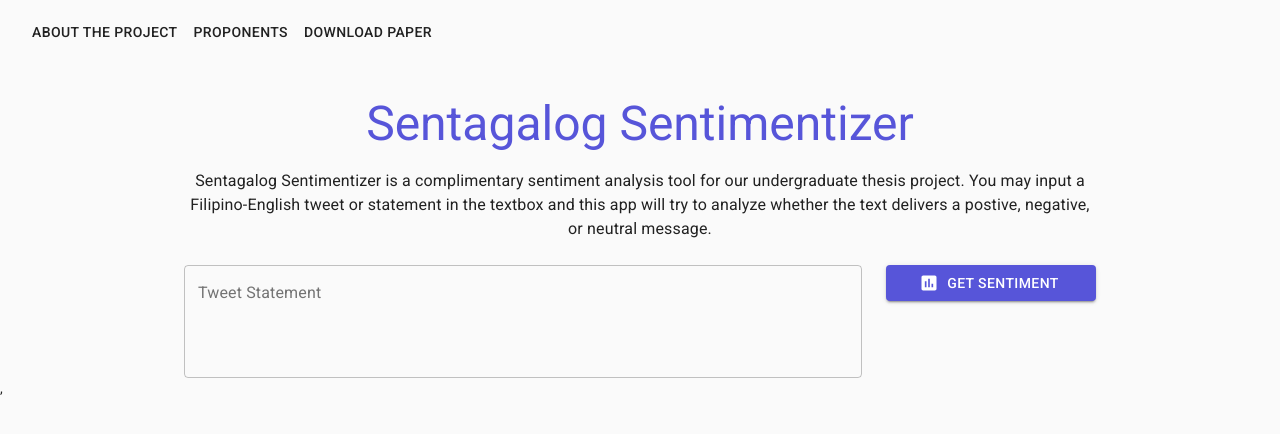
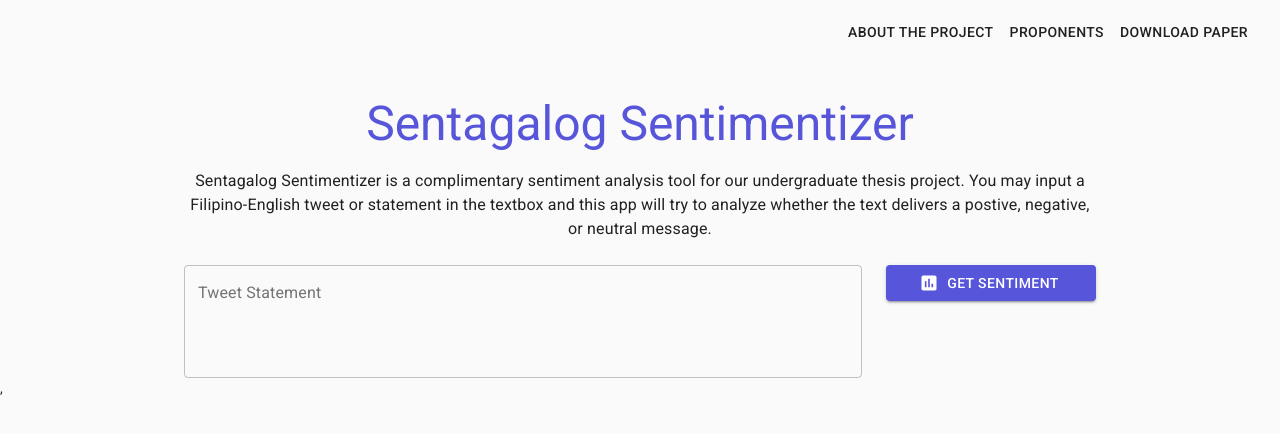
Before and after one commit to kbaldo/sentagalog-sentimentizer, a React (Create React App) app: page / in a window 1280 px wide. Shown: the top 434 px of the page. Built offline with nearby package versions, Linux system fonts and the light colour scheme.

Commit message:
Fix NavigationBar button alignment

```diff
--- a/src/components/shared/NavigationBar.jsx
+++ b/src/components/shared/NavigationBar.jsx
@@ -36,30 +36,26 @@ export default function NavigationBar() {
     <div className={classes.root}>
       {/*<AppBar position="static"> */}
       <Toolbar>
-        <div className={classes.sectionDesktop}>
         <Grid
           direction="row"
           justify="flex-end" // Add it here :)
           container
-            alignItems="center"
+          alignItems="space-between"
         >
-            {/* <Grid item>
-               <IconButton
-                edge="start"
-                className={classes.menuButton}
-                color="inherit"
-                aria-label="menu"
-              >
-                <MenuIcon />
-              </IconButton>
-            </Grid>*/}
+          <div className={classes.sectionDesktop}>
             <Grid item>
               <Button color="inherit">About the project</Button>
               <Button color="inherit">Proponents</Button>
               <Button color="inherit">Download Paper</Button>
             </Grid>
+          </div>
+          {/*<div className={classes.sectionMobile}>
+            <Grid item>
+              <Button color="inherit">About the project</Button>
             </Grid>
           </div>
+          */}
+        </Grid>
       </Toolbar>
       {/*</AppBar>*/}
     </div>
```
Lines whose indentation alone changed are shown as unchanged.
